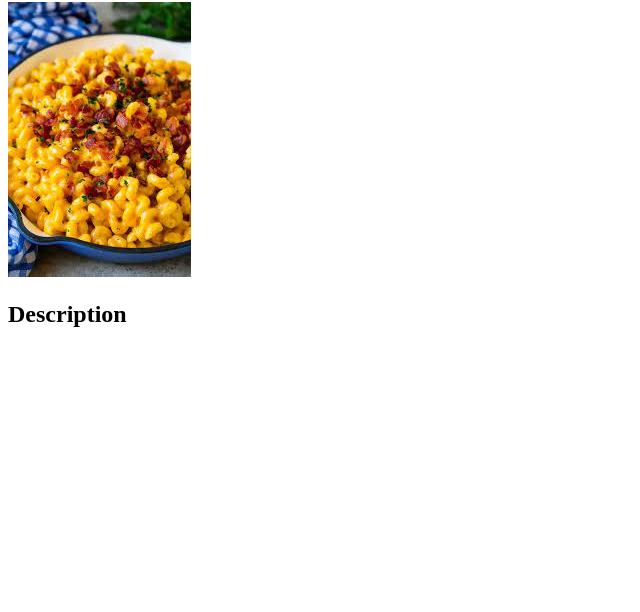
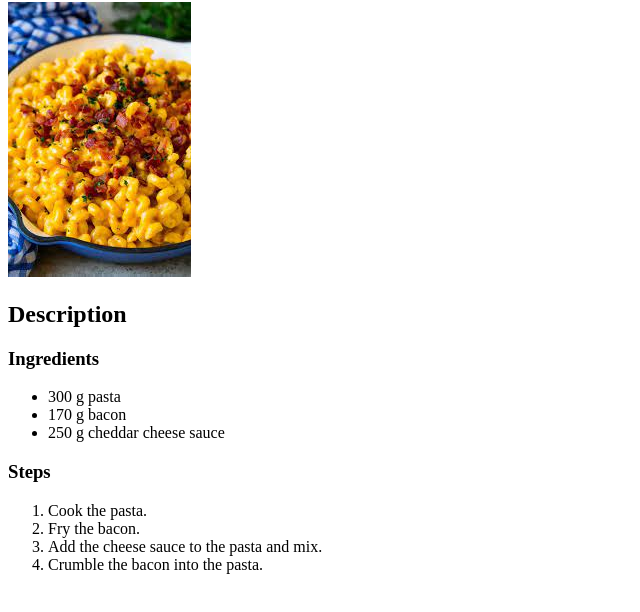
Before and after one commit to emma-suomalainen/odin-recipes, a plain HTML site: page recipes/bacon-mac-and-cheese.html in a window 1280 px wide. Shown: the part 78-690 px from the top of the page, without its empty margins (0-640 px from the left). Drawn offline with Linux system fonts and the light colour scheme.

Commit message:
Finish Bacon Mac and Cheese recipe

```diff
--- a/recipes/bacon-mac-and-cheese.html
+++ b/recipes/bacon-mac-and-cheese.html
@@ -10,5 +10,18 @@
     <h1>Bacon Mac'n'Cheese</h1>
     <img src="./img/bacon-mac-and-cheese-picture.jpeg" alt="Bacon Mac and Cheese.">
     <h2>Description</h2>
+    <h3>Ingredients</h3>
+    <ul>
+        <li>300 g pasta</li>
+        <li>170 g bacon</li>
+        <li>250 g cheddar cheese sauce</li>
+    </ul>
+    <h3>Steps</h3>
+    <ol>
+        <li>Cook the pasta.</li>
+        <li>Fry the bacon.</li>
+        <li>Add the cheese sauce to the pasta and mix.</li>
+        <li>Crumble the bacon into the pasta.</li>
+    </ol>
 </body>
 </html>
```
